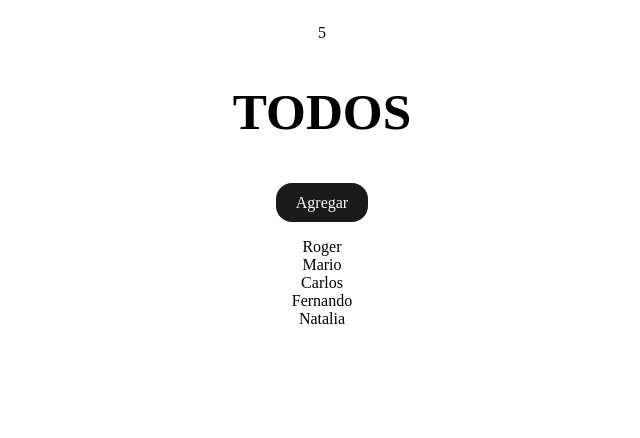
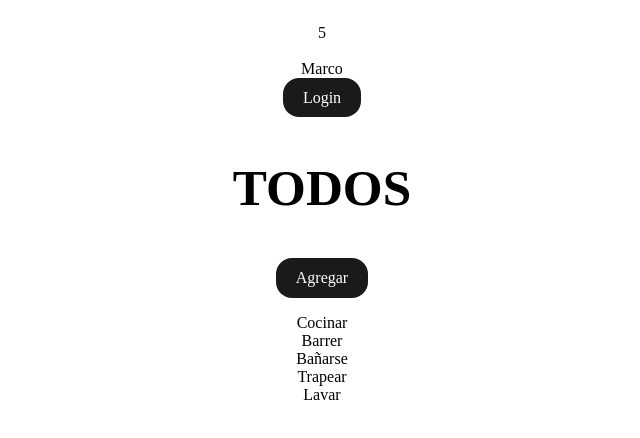
Before and after one commit to MarcoCatarino/context-project, a React (Vite) app: page / in a window 1280 px wide. Shown: the top 438 px of the page, without its empty margins (318-958 px from the left). Built offline with nearby package versions, Linux system fonts and the light colour scheme.

Commit message:
Aprendiendo a Dividir Context

```diff
--- a/src/App.tsx
+++ b/src/App.tsx
@@ -1,15 +1,19 @@
 import TodosProvider from "@/providers/TodosProvider";
+import UserProvider from "./providers/UserProvider";
 
 import Dashboard from "@/components/Dashboard";
 import MainContent from "@/components/MainContent";
 
-import "./App.css"
+import "./App.css";
 
 function App() {
+  console.log("App");
   return (
     <TodosProvider>
-      <Dashboard />
-      <MainContent />
+      <UserProvider>
+        <Dashboard />
+        <MainContent />
+      </UserProvider>
     </TodosProvider>
   );
 }
--- a/src/components/Dashboard.tsx
+++ b/src/components/Dashboard.tsx
@@ -1,12 +1,22 @@
 import useTodos from "@/hooks/useTodos";
+import useUser from "@/hooks/useUser";
 
 function Dashboard() {
-  const {todos} = useTodos();
+  console.log("Dashboard");
+  const { todos } = useTodos();
+  const { user, toggleLogin } = useUser();
+
   return (
-    <div>
-      {todos.length}
-    </div>
-  )
+    <>
+      <div>{todos.length}</div>
+      <br />
+      <div>
+        {user.name}
+        <br />
+        <button onClick={() => toggleLogin()}>Login</button>
+      </div>
+    </>
+  );
 }
 
-export default Dashboard
+export default Dashboard;
--- a/src/components/MainContent.tsx
+++ b/src/components/MainContent.tsx
@@ -2,6 +2,7 @@ import TodoList from "./TodoList"
 
 
 function MainContent() {
+  console.log('Main Content')
   return (
     <div>
       <h2>TODOS</h2>
--- a/src/components/TodoList.tsx
+++ b/src/components/TodoList.tsx
@@ -1,6 +1,7 @@
 import useTodos from "@/hooks/useTodos";
 
 function TodoList() {
+  console.log('Todo List')
   const { todos, addTodo } = useTodos();
 
   return (
--- /dev/null
+++ b/src/contexts/UserContext.ts
@@ -0,0 +1,8 @@
+import { createContext } from "react";
+
+type UserContextType = {
+  user: { name: string };
+  toggleLogin: () => void;
+};
+
+export default createContext<UserContextType>({} as UserContextType);
--- /dev/null
+++ b/src/hooks/useUser.ts
@@ -0,0 +1,6 @@
+import { useContext } from "react";
+import UserContext from "@/contexts/UserContext";
+
+export default function useUser() {
+    return useContext(UserContext)
+}
--- a/src/providers/TodosProvider.tsx
+++ b/src/providers/TodosProvider.tsx
@@ -4,16 +4,16 @@ import { Todo } from "@/types";
 import TodosContext from "@/contexts/TodosContext";
 
 type Props = {
-    children: ReactNode
-}
+  children: ReactNode;
+};
 
 function TodosProvider({ children }: Props) {
   const [todos, setTodos] = useState<Todo[]>([
-    { id: 0, name: "Roger", completed: false },
-    { id: 1, name: "Mario", completed: false },
-    { id: 2, name: "Carlos", completed: false },
-    { id: 2, name: "Fernando", completed: false },
-    { id: 2, name: "Natalia", completed: false },
+    { id: 0, name: "Cocinar", completed: false },
+    { id: 1, name: "Barrer", completed: false },
+    { id: 2, name: "Bañarse", completed: false },
+    { id: 3, name: "Trapear", completed: false },
+    { id: 4, name: "Lavar", completed: false },
   ]);
 
   function addTodo(todo: Todo) {
--- /dev/null
+++ b/src/providers/UserProvider.tsx
@@ -0,0 +1,20 @@
+import { ReactNode, useState } from "react";
+import UserContext from "@/contexts/UserContext";
+
+type Props = {
+  children: ReactNode;
+};
+
+export default function UserProvider({ children }: Props) {
+  const [user, setUser] = useState<{ name: string }>({ name: "Marco" });
+
+  const toggleLogin = () => {
+    setUser({ name: user.name === "Marco" ? "Anonymous" : "Marco" });
+  };
+
+  return (
+    <UserContext.Provider value={{ user, toggleLogin }}>
+      {children}
+    </UserContext.Provider>
+  );
+}
```
